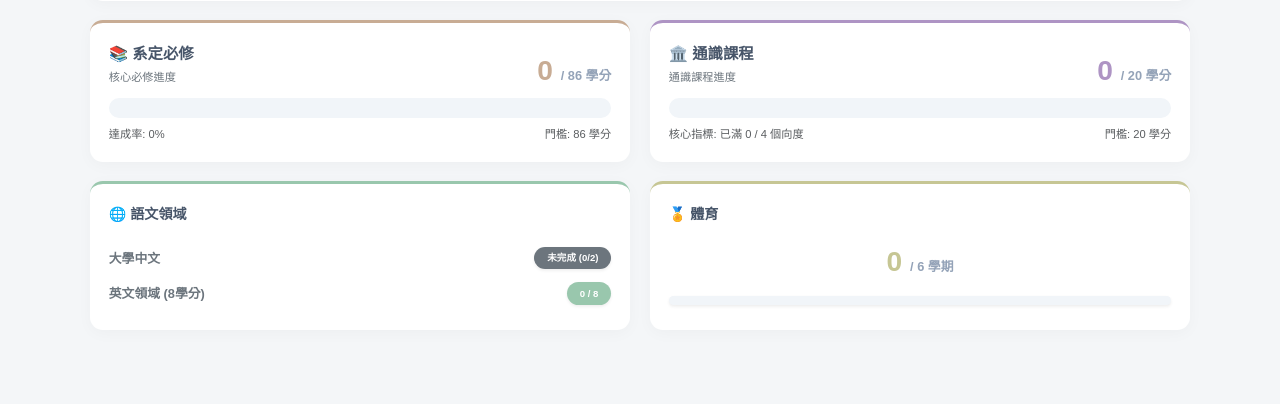
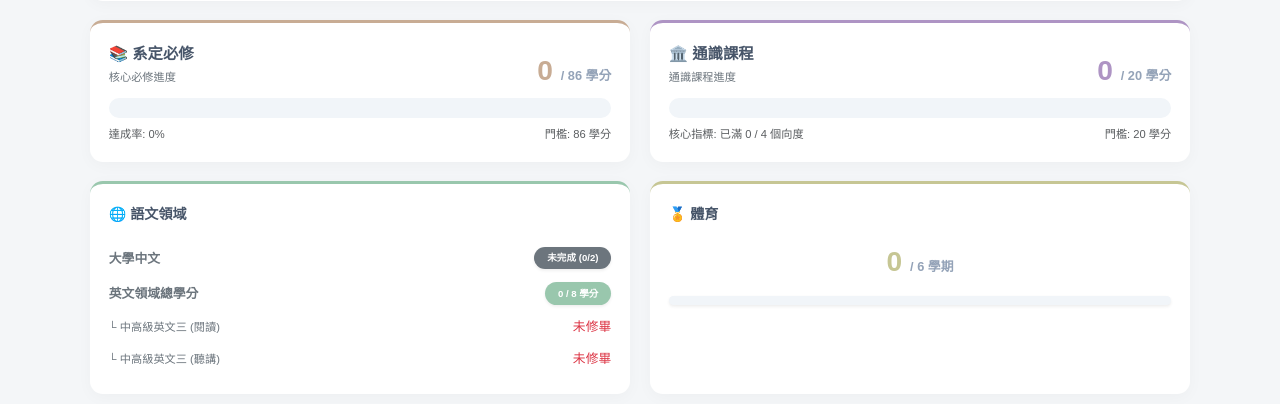
Before and after one commit to jameslin101219-maker/NTHU_ChemE_Portfolio, a Flask app: page / in a window 1280 px wide. Shown: the part 248-652 px from the top of the page. Run offline with Flask 3, Linux system fonts and the light colour scheme; the visitor is signed in with stand-in values (Sample User, id 1); data that the repository does not hold is empty; some libraries are stand-ins or nearby versions.

Commit message:
Update overview.html

```diff
--- a/templates/overview.html
+++ b/templates/overview.html
@@ -109,8 +109,27 @@
                     {% endif %}
                 </li>
                 <li class="list-group-item px-0 d-flex justify-content-between align-items-center border-0">
-                    <span class="text-secondary fw-bold">英文領域 (8學分)</span>
-                    <span class="badge rounded-pill px-3 py-2 shadow-sm" style="background-color: #99c7ad; color: white;">{{ data.language.english }} / 8</span>
+                    <span class="text-secondary fw-bold">英文領域總學分</span>
+                    <span class="badge rounded-pill px-3 py-2 shadow-sm" style="background-color: #99c7ad; color: white;">
+                        {{ data.language.english }} / 8 學分
+                    </span>
+                </li>
+
+                <li class="list-group-item px-0 d-flex justify-content-between align-items-center border-0">
+                    <span class="text-secondary small">└ 中高級英文三 (閱讀)</span>
+                    {% if data.language.reading_passed %}
+                        <span class="text-success"><i class="fas fa-check-circle"></i> 已修畢</span>
+                    {% else %}
+                        <span class="text-danger"><i class="fas fa-times-circle"></i> 未修畢</span>
+                    {% endif %}
+                </li>
+                <li class="list-group-item px-0 d-flex justify-content-between align-items-center border-0">
+                    <span class="text-secondary small">└ 中高級英文三 (聽講)</span>
+                    {% if data.language.listening_passed %}
+                        <span class="text-success"><i class="fas fa-check-circle"></i> 已修畢</span>
+                    {% else %}
+                        <span class="text-danger"><i class="fas fa-times-circle"></i> 未修畢</span>
+                    {% endif %}
                 </li>
             </ul>
         </div>
```
